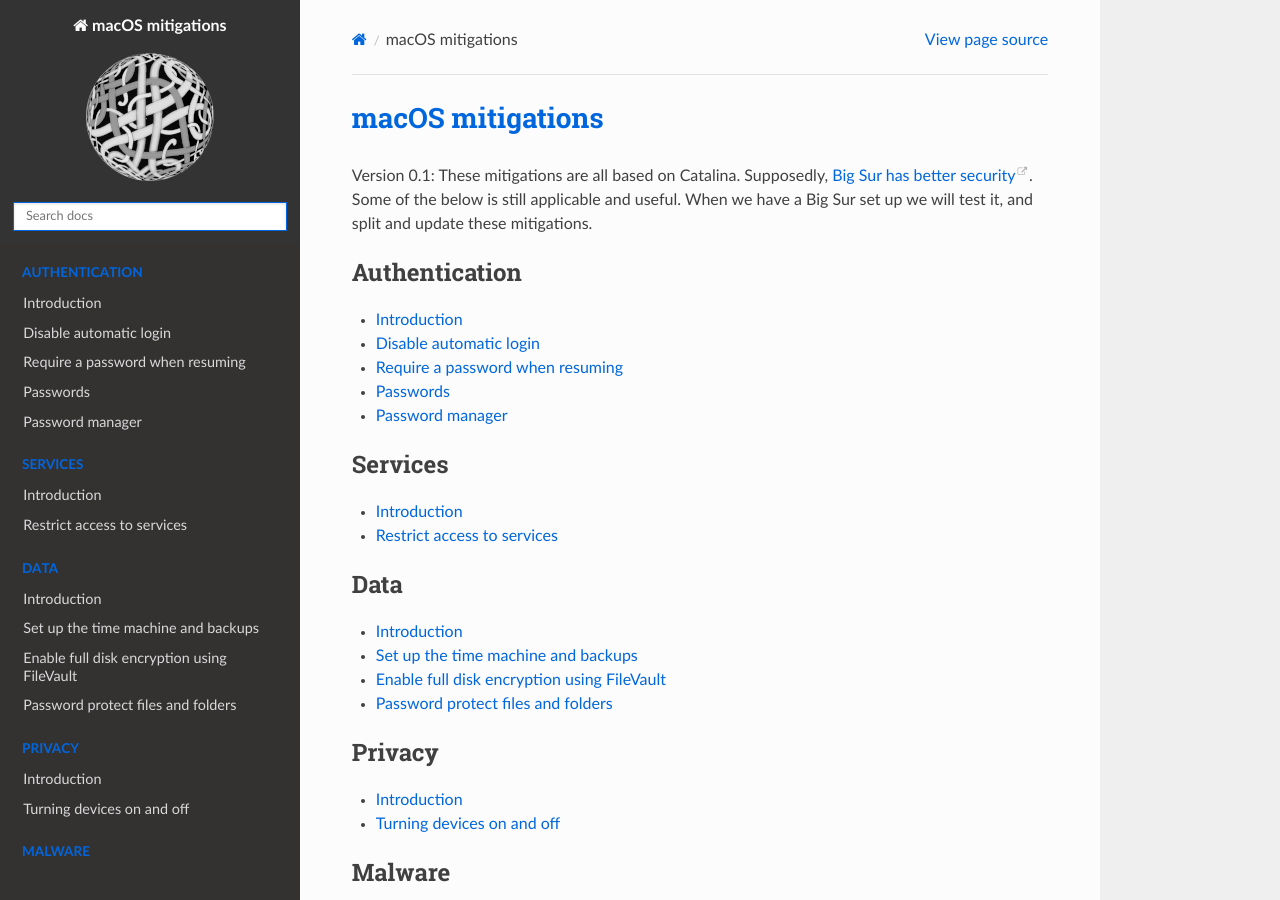
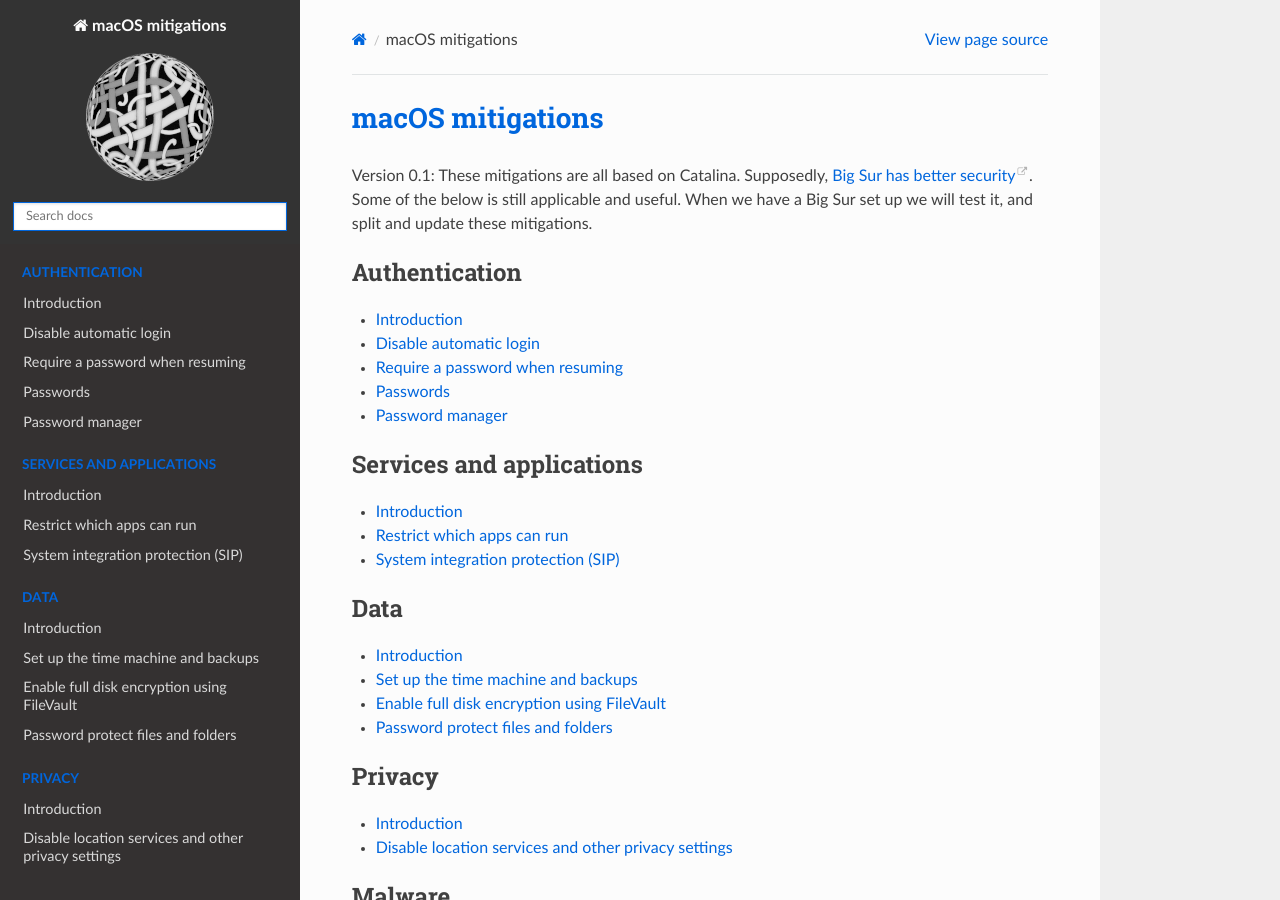
Before and after one commit to tymyrddin/blue-macos, a Sphinx documentation site: the page built from source/index.rst, in a window 1280 px wide and 900 px high. Built offline with Sphinx 7.4.7 and the Read the Docs theme 2.0.0, drawn with Linux system fonts in a browser that asks for light colours; some of the changed lines change nothing that is shown.

Commit message:
Privacy and services

```diff
--- a/source/docs/privacy/README.md
+++ b/source/docs/privacy/README.md
@@ -1,8 +1,6 @@
 # Introduction
 
-* Check Location services is turned off.
-* Check Guest User Account is disabled.
-* [Turning devices on and off](devices.md)
+* [Disable location services and other privacy settings](settings.md)
 
 ## Related attack trees
 
--- a/source/docs/privacy/devices.md
+++ /dev/null
@@ -1,91 +0,0 @@
-# Turning devices on and off
-
-Adversaries can try to gain access with trojans - invisibly-installed malware that gives the adversary administrative
-control over targeted computers, including, the ability to remotely control devices. Depending on your location and
-context, you may want to turn devices off and later on again.
-
-Some devices can be turned on and off by software, others need blacklisting. Kernel modules are pieces of code that can
-be loaded and unloaded into the kernel upon demand. They extend the functionality of the kernel without the need to
-reboot the system. And modules can be blacklisted.
-
-## Examples
-
-### Turn on/off camera/webcam
-
-Tape the camera. It may even be possible to turn it off in BIOS (depending on your version).
-
-Better yet, if you know what driver module is controlling the webcam, you can disable and enable the driver with
-a single command on the commandline.
-
-#### uvc driver
-
-Check with:
-
-    $ lsmod | grep "uvc"
-
-If stuff like this appears, your webcam device uses an [uvc driver](https://www.ideasonboard.org/uvc/):
-
-    uvcvideo               79005  0
-    videobuf2_vmalloc      12816  1 uvcvideo
-    videobuf2_core         47787  1 uvcvideo
-    videodev              126451  3 uvcvideo,v4l2_common,videobuf2_core
-    media                  18305  2 uvcvideo,videodev
-    usbcore               195340  7 uvcvideo,ums_realtek,usb_storage,ehci_hcd,ehci_pci,usbhid,xhci_hcd
-
-To disable the cam:
-
-    $ sudo modprobe -r uvcvideo
-
-To enable the cam:
-
-    $ sudo modprobe uvcvideo
-
-#### other driver
-If not an uvcvideo driver, try `$ sudo lsmod | grep "media"` and use the `modinfo` command to find out more about the
-modules listed behind it to locate your webcam driver module:
-
-    $ sudo modinfo [modulename]
-
-Then replace the `uvcvideo` in the above `modprobe` command with the name of your driver module.
-
-#### Completely turn it off
-
-To disable the webcam at boot (if file not exists, create it, use your preferred editor):
-
-    $ sudo geany /etc/modprobe.d/blacklist.conf
-
-At bottom of the file add this line: `blacklist uvcvideo` (or the name of your driver instead of uvcvideo).
-
-Save the file and reboot. Your webcam is no longer functioning.
-
-### Turn on/off microphone
-
-Use the alsa control panel for muting the microphone:
-
-    $ sudo alsamixer
-
-You can also use the same modprobe enabling/disabling method as used for webcam above. The
-[ALSA modules page](https://alsa.opensrc.org/ALSA_modules) may be helpful for finding your driver module.
-
-### Blacklist firewire and thunderbolt
-
-A direct memory access (DMA) attack is a type of side channel attack in which an adversary penetrates a device by
-exploiting the presence of high-speed expansion ports that permit Direct Memory Access. Firewire, thunderbolt and
-ExpressCard allow (by design) any connecting device full direct memory access to your system. They can be disabled
-in `/etc/modprobe.d/blacklist-dma.conf` (in debian):
-
-    blacklist firewire-core
-    blacklist thunderbolt
-
-The modules will be blacklisted upon reboot.
-
-## Related attack trees
-
-* [Social engineering](attack-trees:docs/social-engineering/README)
-* [Malware](attack-trees:docs/malware/README)
-* [System](attack-trees:docs/system/README)
-* [Network](attack-trees:docs/network/README)
-
-## Cheatsheets
-
-* [Basic kernel modules commands](cheatsheets:docs/linux/kernel-modules)
--- /dev/null
+++ b/source/docs/privacy/settings.md
@@ -0,0 +1,7 @@
+# Disable location services and other privacy settings
+
+The Accessibility options on the Privacy tab allow you to control which apps can control your Mac
+in some way. You can disable Location Services completely on the Privacy tab.
+
+* Go to Security & Privacy -> Privacy tab
+* Disable location settings
--- a/source/docs/services/README.md
+++ b/source/docs/services/README.md
@@ -1,11 +1,9 @@
 # Introduction
 
-All linux distros let you control the services that run on your Linux installation, and you can make full use of this
-customisation feature to enhance security.
 
-* Restrict which apps can run
-* [Restrict access](restrict-access.md)
-* Check what you are sharing
+
+* [Restrict which apps can run](restrict-apps.md)
+* [System integration protection (SIP)](sip.md)
 
 ## Related attack trees
 
--- a/source/docs/services/restrict-access.md
+++ /dev/null
@@ -1,3 +0,0 @@
-# Restrict access to services
-
-## Examples
--- /dev/null
+++ b/source/docs/services/restrict-apps.md
@@ -0,0 +1,9 @@
+# Restrict which apps can run
+
+The Gatekeeper allows you to choose from where apps can be installed. You can choose to only allow apps from the App
+Store to be installed or apps from the App Store and from identified developers.
+
+To choose one of these option, go to Apple -> System Preferences -> Security & Privacy -> General
+
+You can still install apps from anywhere, but you must specifically approve each app separately on the General tab on
+the Security & Privacy screen in the System Preferences.
--- /dev/null
+++ b/source/docs/services/sip.md
@@ -0,0 +1,17 @@
+# System integration protection (SIP)
+
+Apple introduced System Integration Protection (SIP), designed to protect the most vulnerable parts of the Mac: SIP
+protects a few core areas of the drive where the operating system is installed, including `/System`, `/bin`, `/sbin`,
+`/usr` (but not `/usr/local`). Some symbolic links from `/etc`, `/tmp`, and `/var` are also protected, though the
+target directories themselves are not.
+
+The safety measure prevents processes without sufficient privileges (including admin users with root access) from
+writing to these folders and the files stored within.
+
+The technology also prevents other "risky" operations too, like code injection. Apple is concerned that changes made to
+these parts of your system could put your Mac at risk and cause damage to the OS. Locking out root admin access
+safeguards your Mac against sudo-level commands executed remotely and locally.
+
+If you want to use software that depends on modifications which change the way many core OS elements and first party
+apps function, you're going to have to disable SIP first, and reenable it afterwards. I wouldn't though.
+Why trust software that wants me to turn off such an important protection, even if only temporarily.
--- a/source/index.rst
+++ b/source/index.rst
@@ -19,10 +19,11 @@
    :glob:
    :maxdepth: 1
    :includehidden:
-   :caption: Services
+   :caption: Services and applications
 
    docs/services/README.md
-   docs/services/*
+   docs/services/restrict-apps.md
+   docs/services/sip.md
 
 .. toctree::
    :glob:
@@ -42,7 +43,7 @@
    :caption: Privacy
 
    docs/privacy/README.md
-   docs/privacy/*
+   docs/privacy/settings.md
 
 .. toctree::
    :glob:
```
